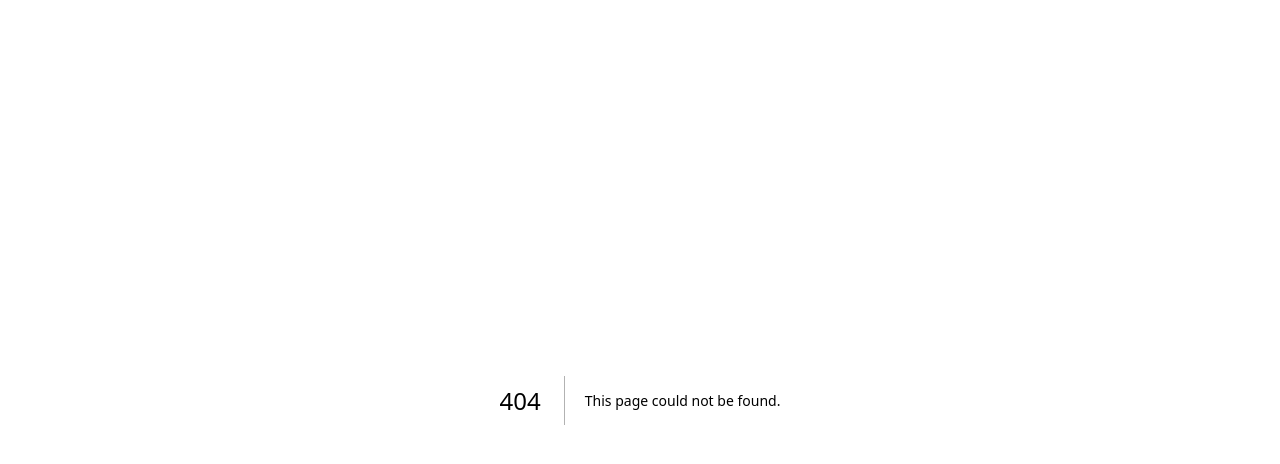
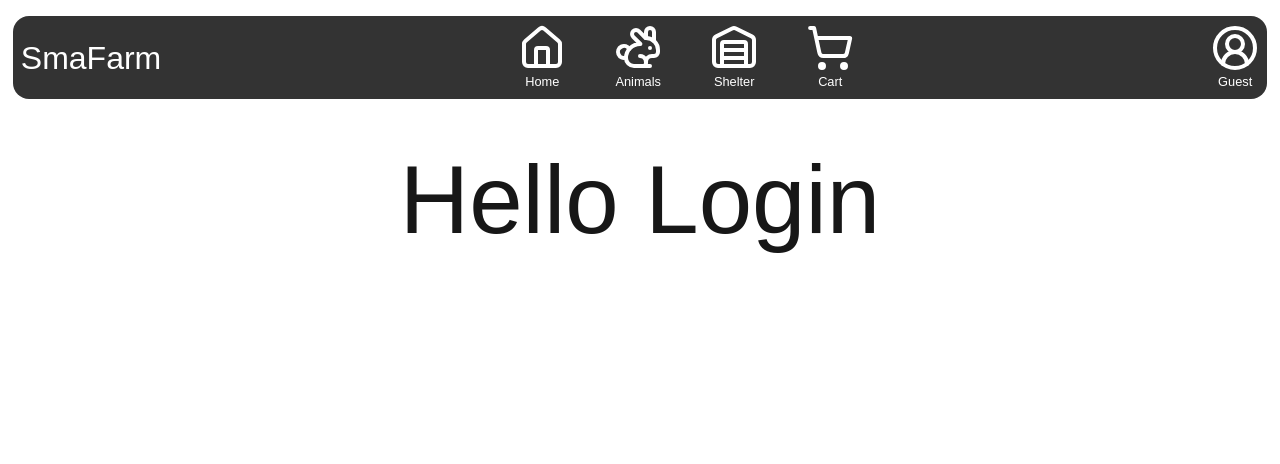
Before and after one commit to Salthof28/smafarm-front-end, a Next.js app: page /login in a window 1280 px wide. Before the commit this address had no page. Shown: the top 464 px of the page. Built offline with nearby package versions, Linux system fonts and the light colour scheme.

Commit message:
chore: create file for login page

```diff
--- /dev/null
+++ b/src/app/login/page.tsx
@@ -0,0 +1,13 @@
+import Navbar from "@/components/navbar";
+
+
+export default function Login() {
+    return(
+        <div className="w-full flex flex-col items-center min-h-screen overflow-x-hidden">
+            <Navbar/>
+            <main className="flex items-center flex-col" >
+            <h1 className="p-[8rem]">Hello Login</h1>
+            </main>
+        </div>
+    )
+}
```
